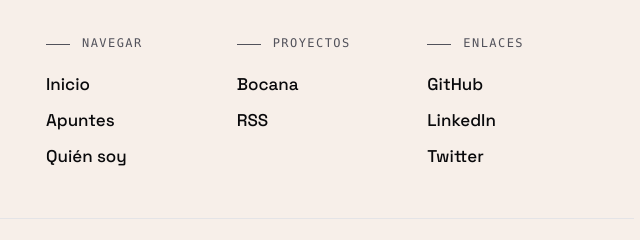
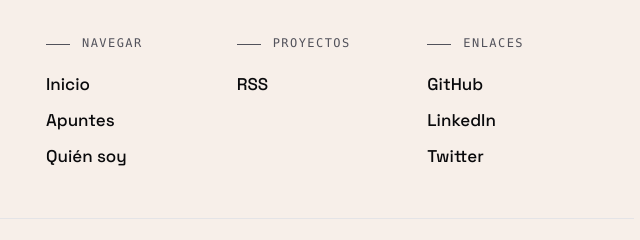
Before and after one commit to elcapo/carloscapote.com, an Astro site: page / in a window 1280 px wide. Shown: the part 2969-3209 px from the top of the page, 606-1246 px from the left. Built offline with nearby package versions, Linux system fonts and the light colour scheme; Astro itself is replaced by a stand-in of ours; some packages are replaced by stand-ins of ours.

Commit message:
remove the footer link to bocana

```diff
--- a/src/components/Footer.astro
+++ b/src/components/Footer.astro
@@ -24,7 +24,6 @@
     <div class="col">
       <p class="eyebrow">Proyectos</p>
       <ul>
-        <li><a href="https://bocana.org" rel="noopener">Bocana</a></li>
         <li><a href="/rss.xml">RSS</a></li>
       </ul>
     </div>
```
